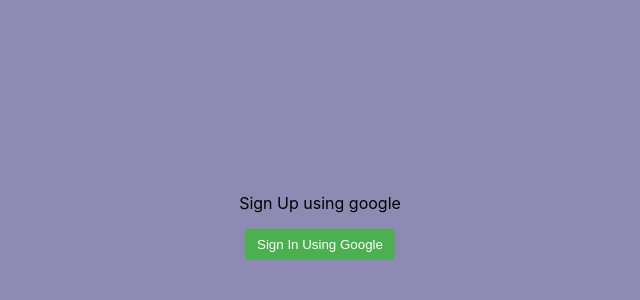
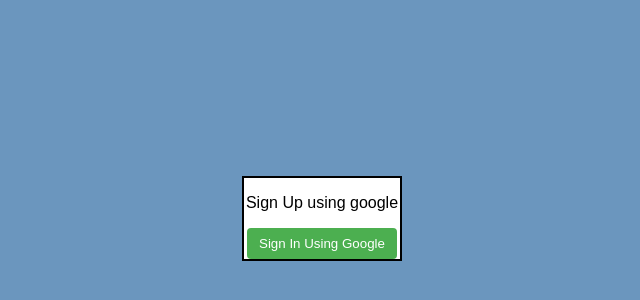
Before and after one commit to TahaAkber/Real-time-chat-app, a React (Create React App) app in the folder my-app/: page / in a window 1280 px wide. Shown: the part 182-482 px from the top of the page, without its empty margins (320-960 px from the left). Built offline with nearby package versions, Linux system fonts and the light colour scheme.

Commit message:
deployed

```diff
--- a/my-app/src/App.css
+++ b/my-app/src/App.css
@@ -36,3 +36,10 @@
     transform: rotate(360deg);
   }
 }
+.login {
+  border: 2px solid black;
+  width: 100%;
+  height: 50%;
+  font: 1em sans-serif;
+  background-color: white;
+}
--- a/my-app/src/App.js
+++ b/my-app/src/App.js
@@ -23,8 +23,9 @@
   if (!isauth) {
     return (
       <div className="App">
-        {/* <Home /> */}
-        <Login setisauth={setisauth} />
+        <div className="login">
+          <Login setisauth={setisauth} />
+        </div>
       </div>
     );
   }
--- a/my-app/src/styles/chat.css
+++ b/my-app/src/styles/chat.css
@@ -10,7 +10,7 @@
   justify-content: center;
   align-items: center;
   height: 100vh; /* This ensures the container takes up the full viewport height */
-  background-color: #8e8ab3;
+  background-color: #6b96be;
 }
 
 .chat {
```
Also changed, not shown: my-app/firebase.json (added), 1 other file (tests, documents, lock files or other folders).
